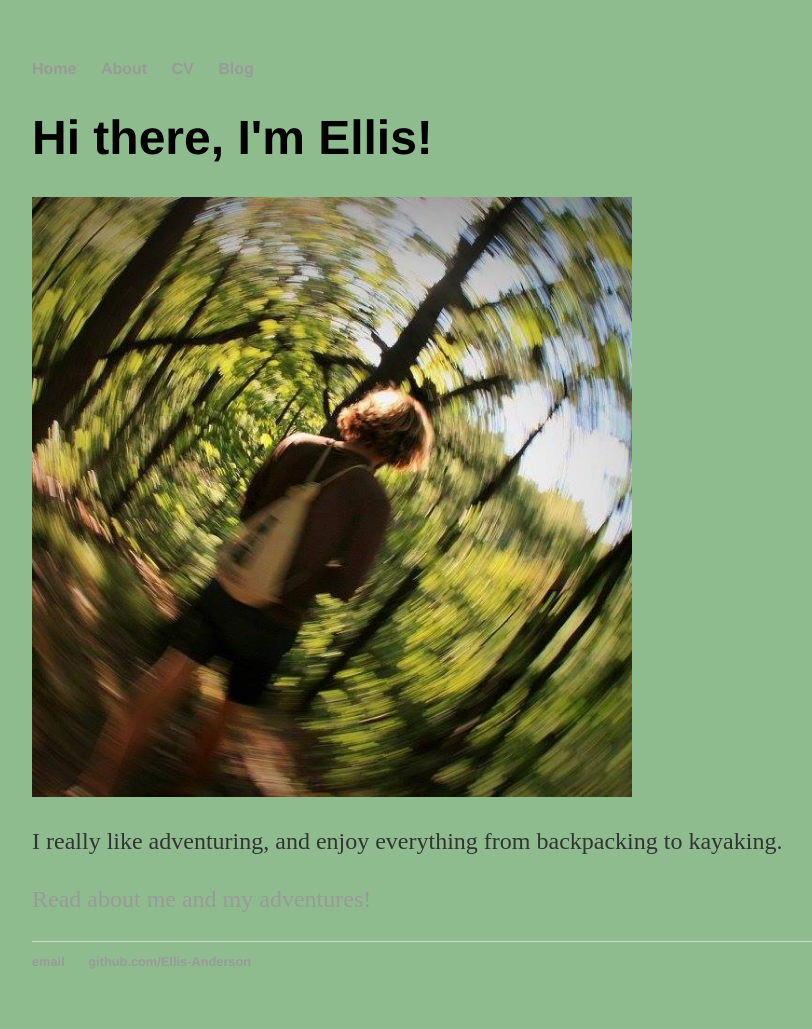
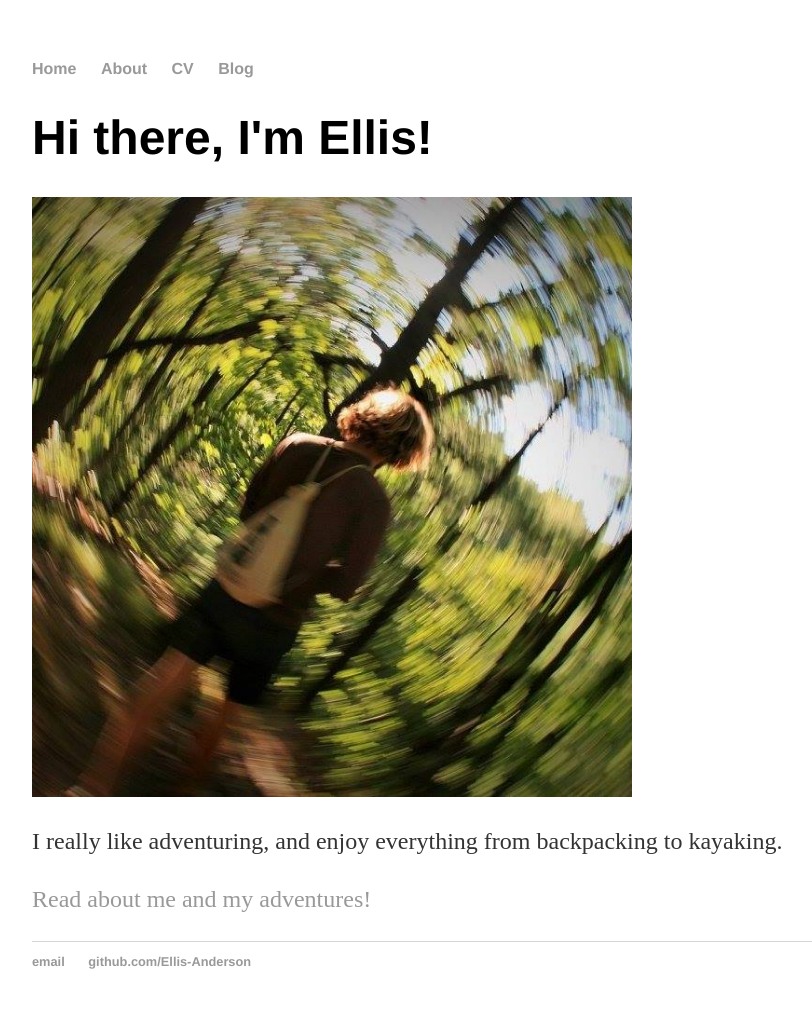
Before and after one commit to Ellis-Anderson/Ellis-Anderson.github.io, a Jekyll site: the page built from index.html, in a window 1280 px wide. Shown: the whole page, without its empty margins (160-972 px from the left). Built offline with Jekyll 4.4.1, drawn with Linux system fonts in a browser that asks for light colours.

Commit message:
Update main.css
reverted to old css

```diff
--- a/css/main.css
+++ b/css/main.css
@@ -1,7 +1,6 @@
 body {
     margin: 60px auto;
     width: 70%;
-    background-color: DarkSeaGreen;
 }
 nav ul, footer ul {
     font-family:'Helvetica', 'Arial', 'Sans-Serif';
```
